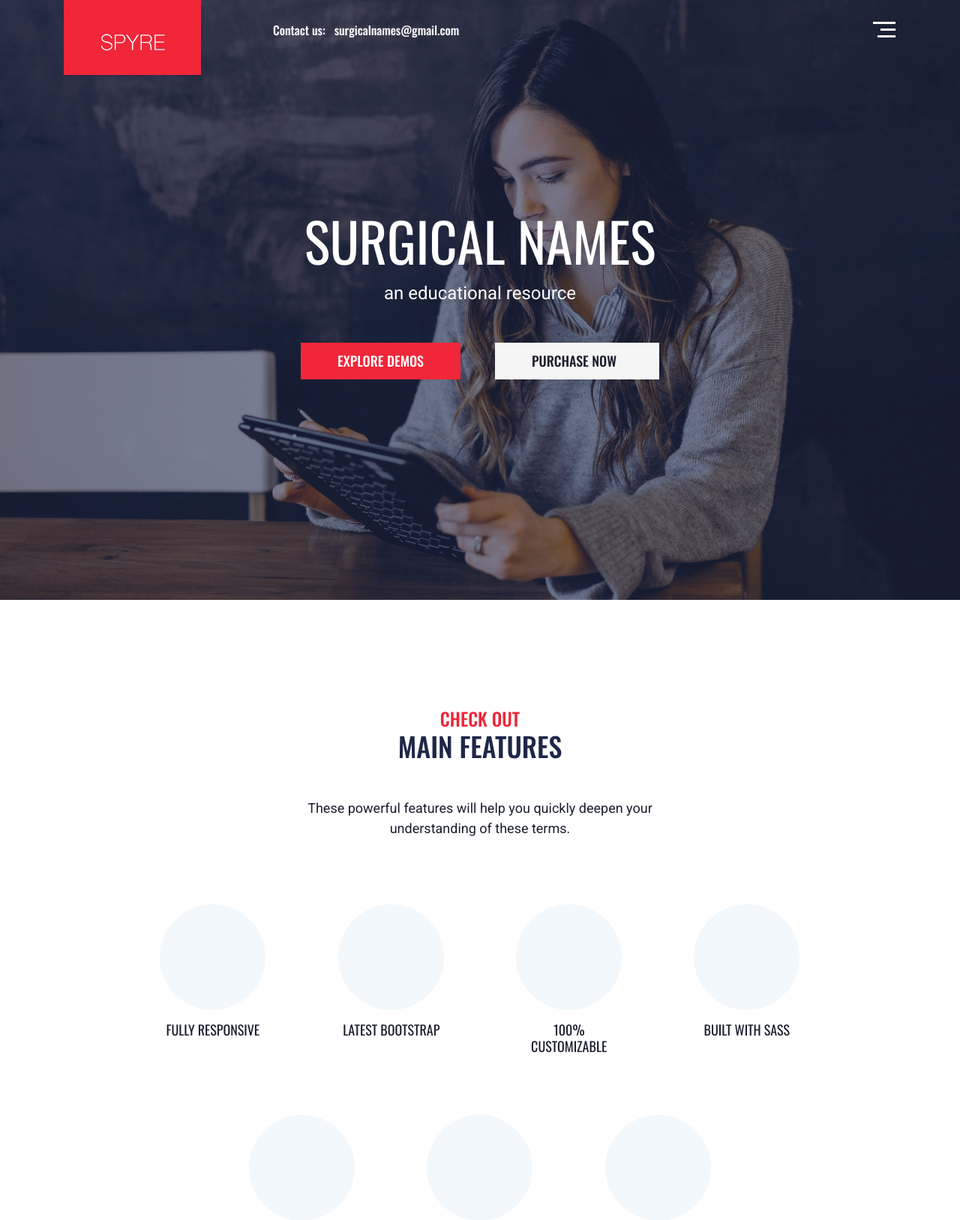
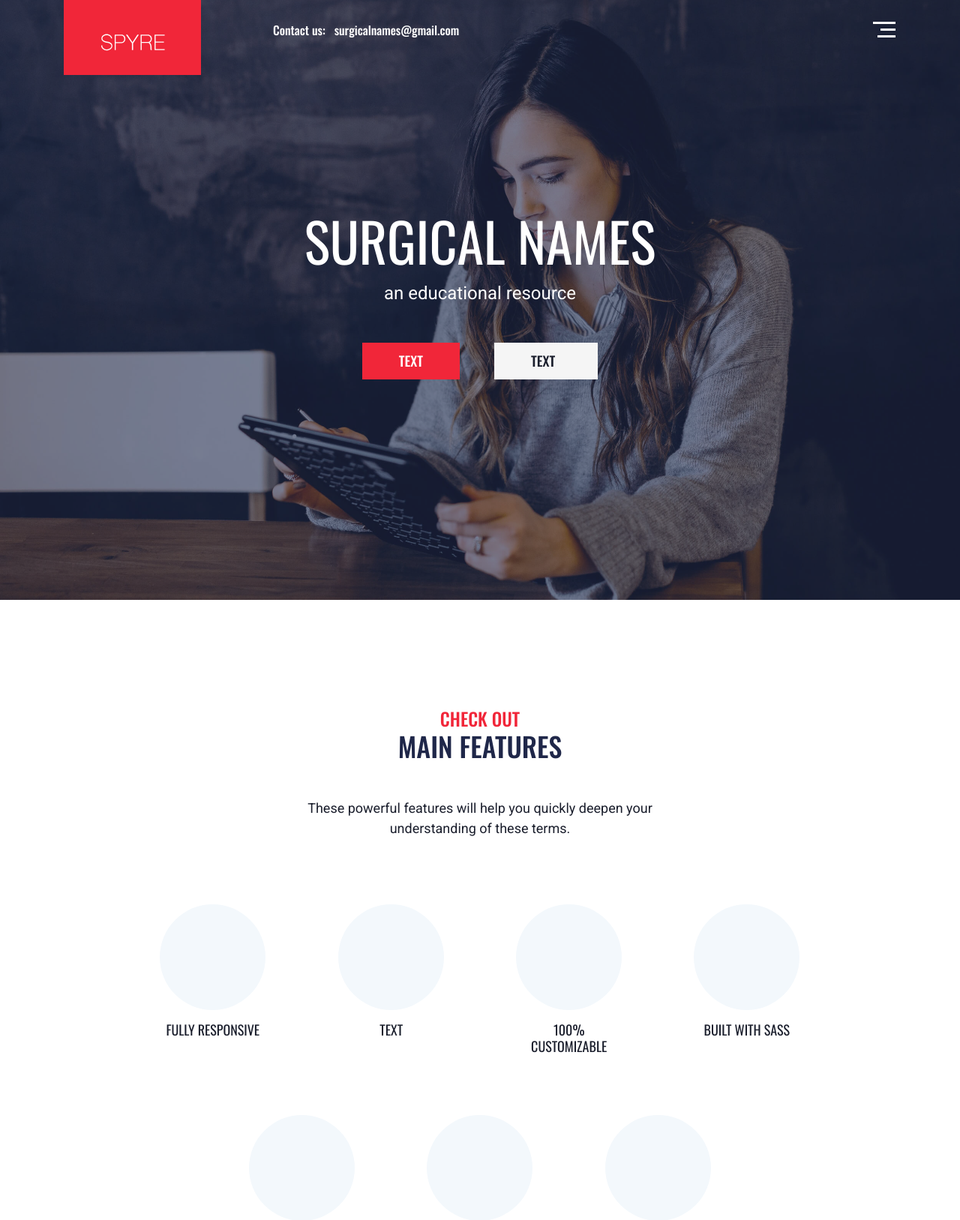
Before and after one commit to HayesAJ83/FlaskBoot, a Flask app: page / in a window 1280 px wide. Shown: the top 1627 px of the page at 75% size. Run offline with Flask 2, Linux system fonts and the light colour scheme; some libraries are stand-ins or nearby versions.

Commit message:
Add files via upload

```diff
--- a/templates/index.html
+++ b/templates/index.html
@@ -32,11 +32,6 @@
 
     <body>
         <!-- Preloader -->
-        <div class="preloader">
-            <div class="spinner">
-                <div class="circles"></div>
-            </div>
-        </div>
         <!-- End of Preloader -->
 
         <!-- Header -->
@@ -188,10 +183,10 @@
                             <p class="mb-5 fs-lg-1 text-white" data-aos="fade-down" data-aos-delay="50" data-aos-duration="1000">an educational resource</p>
                             <div class="row justify-content-center">
                                 <div class="col-auto">
-                                    <a href="#section-4" class="btn btn-primary mx-2 px-5 mb-3" data-aos="fade-down" data-aos-delay="100" data-aos-duration="1000" data-smooth-scroll data-smooth-scroll-hash="false">Explore Demos</a>
+                                    <a href="#section-4" class="btn btn-primary mx-2 px-5 mb-3" data-aos="fade-down" data-aos-delay="100" data-aos-duration="1000" data-smooth-scroll data-smooth-scroll-hash="false">text</a>
                                 </div>
                                 <div class="col-auto">
-                                    <a href="https://themes.getbootstrap.com/product/spyre-slick-contemporary-multipurpose-theme/" target="_blank" class="btn btn-light px-5 mx-2" data-aos="fade-down" data-aos-delay="100" data-aos-duration="1000">Purchase Now<i class="zmdi zmdi-long-arrow-right ml-2"></i></a>
+                                    <a href="https://themes.getbootstrap.com/product/spyre-slick-contemporary-multipurpose-theme/" target="_blank" class="btn btn-light px-5 mx-2" data-aos="fade-down" data-aos-delay="100" data-aos-duration="1000">text<i class="zmdi zmdi-long-arrow-right ml-2"></i></a>
                                 </div>
                             </div>
                         </div>
@@ -231,7 +226,7 @@
                                     <div class="mb-3 p-1 d-flex square rounded-circle bg-blue-light" data-aos="flip-right" data-aos-delay="50" data-aos-duration="1000">
                                         <i class="fab fa-twitter fs-2 fs-md-3 fs-xl-4 d-flex align-self-center mx-auto text-secondary"></i>
                                     </div>
-                                    <h6 class="text-uppercase" data-aos="zoom-in" data-aos-delay="50" data-aos-duration="1000">Latest Bootstrap</h6>
+                                    <h6 class="text-uppercase" data-aos="zoom-in" data-aos-delay="50" data-aos-duration="1000">text</h6>
                                 </div>
 
                                 <div class="col-6 col-md-4 col-lg-3 mb-5 mb-md-6 px-4 px-lg-5">
@@ -282,7 +277,7 @@
                         <div class="col">
                             <h2 class="mb-5">Start </h2>
                             <a href="https://themes.getbootstrap.com/product/spyre-slick-contemporary-multipurpose-theme/" target="_blank" class="btn bg-white text-primary mb-4 px-4">Purchase Now<i class="zmdi zmdi-shopping-car ml-2"></i></a>
-                            <p class="mb-0">Available exclusively at Bootstrap Themes</p>
+                            <p class="mb-0">text</p>
                         </div>
                     </div>
                 </div>
@@ -303,7 +298,7 @@
                                 </div>
                                 <img src="/static/assets/img/printscreens/homepage.jpg" alt="" class="position-relative img-fluid w-100 shadow-lg rounded opacity-1-hover" />
                             </a>
-                            <h4><a href="/static/pages/home.html" class="text-body">Homepage</a></h4>
+                            <h4><a href="/static/pages/home.html" class="text-body">A to Z - by specialty</a></h4>
                         </div>
                         <div class="col-lg-6 mb-4 mb-lg-6" data-aos="fade-up" data-aos-duration="1000">
                             <a href="/static/pages/services.html" class="mb-3 d-block position-relative">
@@ -312,7 +307,7 @@
                                 </div>
                                 <img src="/static/assets/img/printscreens/services.jpg" alt="" class="position-relative img-fluid w-100 shadow-lg rounded opacity-1-hover" />
                             </a>
-                            <h4><a href="/static/pages/services.html" class="text-body">Services</a></h4>
+                            <h4><a href="/static/pages/services.html" class="text-body">By Disease or Symptom</a></h4>
                         </div>
                         <div class="col-lg-6 mb-4 mb-lg-6" data-aos="fade-up" data-aos-duration="1000">
                             <a href="/static/pages/blog.html" class="mb-3 d-block position-relative">
@@ -321,7 +316,7 @@
                                 </div>
                                 <img src="/static/assets/img/printscreens/blog.jpg" alt="" class="position-relative img-fluid w-100 shadow-lg rounded opacity-1-hover" />
                             </a>
-                            <h4><a href="/static/pages/blog.html" class="text-body">Blog</a></h4>
+                            <h4><a href="/static/pages/blog.html" class="text-body">By Journal</a></h4>
                         </div>
                         <div class="col-lg-6 mb-4 mb-lg-6" data-aos="fade-up" data-aos-duration="1000">
                             <a href="/static/pages/blog-single.html" class="mb-3 d-block position-relative">
@@ -330,7 +325,7 @@
                                 </div>
                                 <img src="/static/assets/img/printscreens/blog-single.jpg" alt="" class="position-relative img-fluid w-100 shadow-lg rounded opacity-1-hover" />
                             </a>
-                            <h4><a href="/static/pages/blog-single.html" class="text-body">Blog Single</a></h4>
+                            <h4><a href="/static/pages/blog-single.html" class="text-body">By Operation</a></h4>
                         </div>
                         <div class="col-lg-6 mb-4 mb-lg-6" data-aos="fade-up" data-aos-duration="1000">
                             <a href="/static/pages/portfolio.html" class="mb-3 d-block position-relative">
@@ -339,7 +334,7 @@
                                 </div>
                                 <img src="/static/assets/img/printscreens/portfolio.jpg" alt="" class="position-relative img-fluid w-100 shadow-lg rounded opacity-1-hover" />
                             </a>
-                            <h4><a href="/static/pages/portfolio.html" class="text-body">Portfolio</a></h4>
+                            <h4><a href="/static/pages/portfolio.html" class="text-body">By World Maps</a></h4>
                         </div>
                         <div class="col-lg-6 mb-4 mb-lg-6" data-aos="fade-up" data-aos-duration="1000">
                             <a href="/static/pages/about.html" class="mb-3 d-block position-relative">
@@ -348,7 +343,7 @@
                                 </div>
                                 <img src="/static/assets/img/printscreens/about.jpg" alt="" class="position-relative img-fluid w-100 shadow-lg rounded opacity-1-hover" />
                             </a>
-                            <h4><a href="/static/pages/about.html" class="text-body">About</a></h4>
+                            <h4><a href="/static/pages/about.html" class="text-body">Catagories</a></h4>
                         </div>
                         <div class="col-lg-6 mb-4 mb-lg-6" data-aos="fade-up" data-aos-duration="1000">
                             <a href="/static/pages/contact.html" class="mb-3 d-block position-relative">
@@ -357,7 +352,7 @@
                                 </div>
                                 <img src="/static/assets/img/printscreens/contact.jpg" alt="" class="position-relative img-fluid w-100 shadow-lg rounded opacity-1-hover" />
                             </a>
-                            <h4><a href="/static/pages/contact.html" class="text-body">Contact</a></h4>
+                            <h4><a href="/static/pages/contact.html" class="text-body">Exam Favourites</a></h4>
                         </div>
                         <div class="col-lg-6 mb-4 mb-lg-6" data-aos="fade-up" data-aos-duration="1000">
                             <a href="/static/pages/team.html" class="mb-3 d-block position-relative">
@@ -366,7 +361,7 @@
                                 </div>
                                 <img src="/static/assets/img/printscreens/team.jpg" alt="" class="position-relative img-fluid w-100 shadow-lg rounded opacity-1-hover" />
                             </a>
-                            <h4><a href="/static/pages/team.html" class="text-body">Team</a></h4>
+                            <h4><a href="/static/pages/team.html" class="text-body">Teaching Tool</a></h4>
                         </div>
                         <div class="col-lg-6 mb-4 mb-lg-6" data-aos="fade-up" data-aos-duration="1000">
                             <a href="/static/pages/faq.html" class="mb-3 d-block position-relative">
@@ -402,7 +397,7 @@
                                 </div>
                                 <img src="/static/assets/img/printscreens/careers-single.jpg" alt="" class="position-relative img-fluid w-100 shadow-lg rounded opacity-1-hover" />
                             </a>
-                            <h4><a href="/static/pages/careers-single.html" class="text-body">Careers Single</a></h4>
+                            <h4><a href="/static/pages/careers-single.html" class="text-body">text</a></h4>
                         </div>
                         <div class="col-lg-6 mb-4 mb-lg-6" data-aos="fade-up" data-aos-duration="1000">
                             <a href="/static/pages/coming-soon.html" class="mb-3 d-block position-relative">
@@ -411,7 +406,7 @@
                                 </div>
                                 <img src="/static/assets/img/printscreens/coming-soon.jpg" alt="" class="position-relative img-fluid w-100 shadow-lg rounded opacity-1-hover" />
                             </a>
-                            <h4><a href="/static/pages/coming-soon.html" class="text-body">Coming Soon</a></h4>
+                            <h4><a href="/static/pages/coming-soon.html" class="text-body">text</a></h4>
                         </div>
                         <div class="col-lg-6 mb-4 mb-lg-6" data-aos="fade-up" data-aos-duration="1000">
                             <a href="/static/pages/404.html" class="mb-3 d-block position-relative">
@@ -429,7 +424,7 @@
                                 </div>
                                 <img src="/static/assets/img/printscreens/sign-in.jpg" alt="" class="position-relative img-fluid w-100 shadow-lg rounded opacity-1-hover" />
                             </a>
-                            <h4><a href="/static/pages/sign-in.html" class="text-body">Sign In</a></h4>
+                            <h4><a href="/static/pages/sign-in.html" class="text-body">text</a></h4>
                         </div>
                         <div class="col-lg-6 mb-4 mb-lg-6" data-aos="fade-up" data-aos-duration="1000">
                             <a href="/static/pages/recover-account.html" class="mb-3 d-block position-relative">
@@ -458,7 +453,7 @@
 
 
         <!-- Footer -->
-        <footer class="footer text-white" style="background-image: url(../assets/img/footer-bg.jpg)">
+        <footer class="footer text-white" style="background-image: url(/static/assets/img/footer-bg.jpg)">
             <div class="container d-flex h-100">
                 <div class="row flex-grow-1">
                     <div class="col-lg-3 pt-3 ext-l bg-secondary text-center text-lg-left">
@@ -470,7 +465,7 @@
                                 Crystal Lake, NY 11762</p>
 
                                 <p class="fs--1"><a href="#" class="text-white"><i class="zmdi zmdi-phone zmdi-hc-fw mr-1"></i>+1-202-555-0149</a><br />
-                                <a href="#" class="text-white"><i class="zmdi zmdi-email zmdi-hc-fw mr-1"></i>info@spyre.com</a></p>
+                                <a href="#" class="text-white"><i class="zmdi zmdi-email zmdi-hc-fw mr-1"></i>surgicalnames@gmail.com</a></p>
                             </div>
 
                             <ul class="mt-4 mt-lg-auto mb-5 mb-lg-0 list-unstyled list-inline">
@@ -541,7 +536,7 @@
                         </div>
 
                         <div class="mt-auto d-flex justify-content-between">
-                            <span class="fs--3 fs-lg--2">&copy; Spyre, 2019 Webinning Ltd.</span>
+                            <span class="fs--3 fs-lg--2">&copy; www.SurgicalNames.com - 2021 Excision Ltd.</span>
                             <div class="fs--3 fs-lg--2"><a href="#" class="mr-1 text-white">Privacy Policy</a>|<a href="#" class="ml-1 text-white">Cookie Policy</a></div>
                         </div>
                     </div>
```
